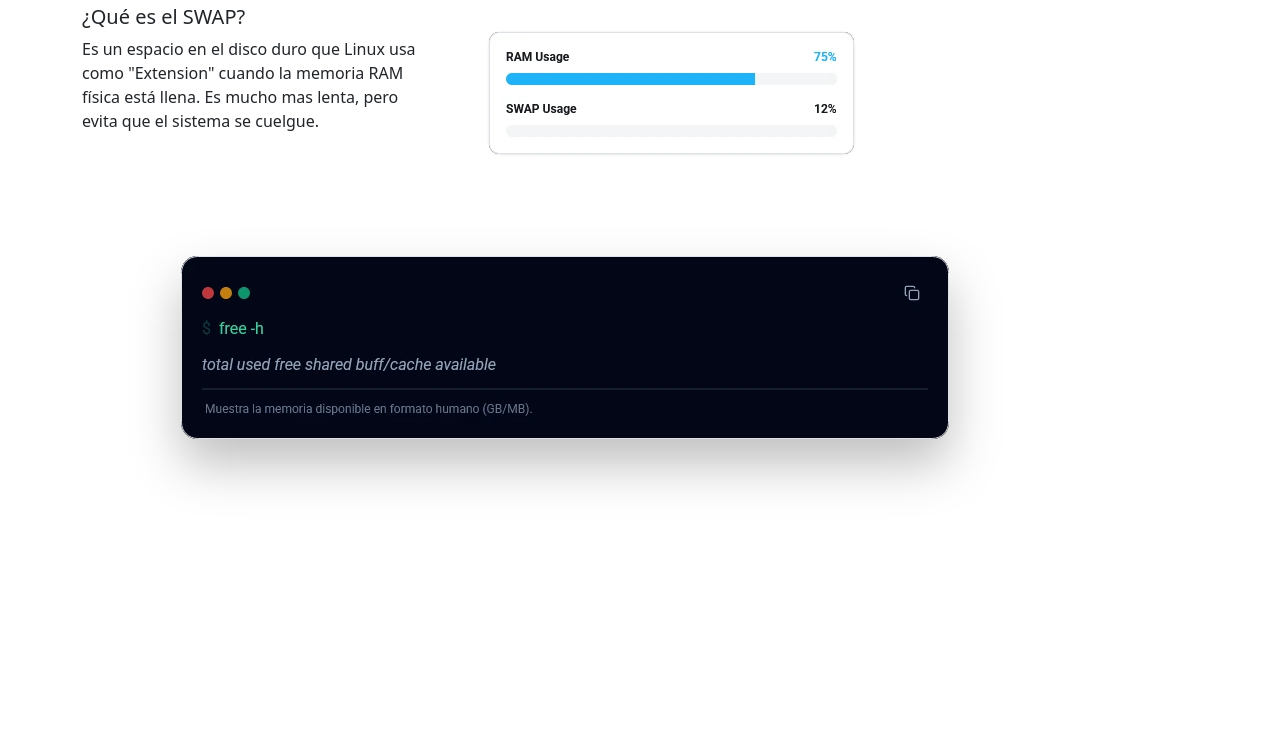
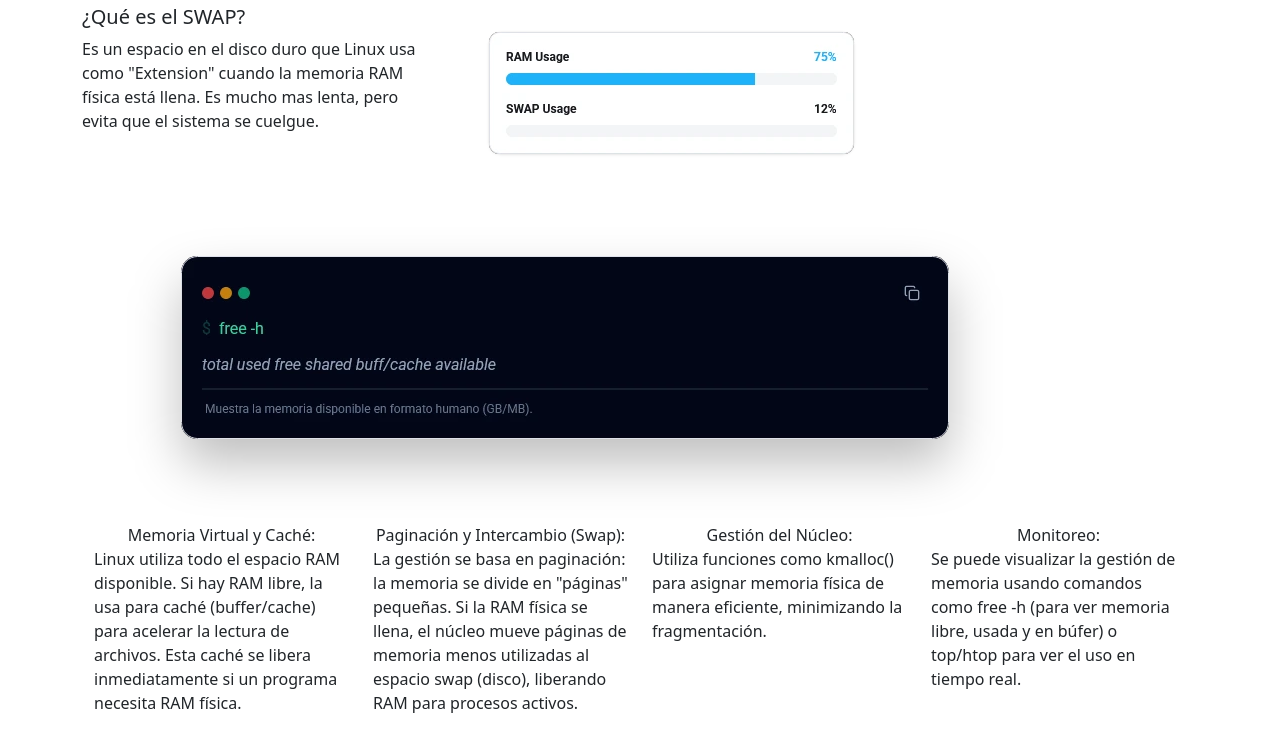
Before and after one commit to TilowolfX/Alva, a website: page memoria.html in a window 1280 px wide. Shown: the part 223-954 px from the top of the page. Before the commit the page ends 800 px from the top, so only its background shows below. Drawn offline with Linux system fonts and the light colour scheme.

Commit message:
memoria
se actualiza la información de la pagina de memoria

```diff
--- a/memoria.html
+++ b/memoria.html
@@ -1,5 +1,6 @@
 <!doctype html>
 <html lang="en">
+
 <head>
   <meta charset="utf-8">
   <meta name="viewport" content="width=device-width, initial-scale=1">
@@ -7,6 +8,7 @@
   <link rel="stylesheet" href="/assets/bootstrap/css/bootstrap.min.css">
   <link rel="stylesheet" href="/assets/css/main.css">
 </head>
+
 <body>
   <nav class="navbar bg-primary border-bottom border-body navbar-expand-lg bg-body-tertiary" data-bs-theme="dark">
     <div class="container-fluid">
@@ -56,7 +58,8 @@
     <div class="row">
       <div class="col-4">
         <h5>¿Qué es el SWAP?</h5>
-<p>Es un espacio en el disco duro que Linux usa como "Extension" cuando la memoria RAM física está llena. Es mucho mas lenta, pero evita que el sistema se cuelgue.</p>
+        <p>Es un espacio en el disco duro que Linux usa como "Extension" cuando la memoria RAM física está llena. Es
+          mucho mas lenta, pero evita que el sistema se cuelgue.</p>
       </div>
       <div class="col-8">
         <img src="/assets/img/memoria/gestionram.webp" alt="">
@@ -64,6 +67,42 @@
     </div>
     <img src="/assets/img/memoria/gestionram1.webp" alt="">
   </section>
+  <section id="memoria" class="container">
+    <div class="container text-center">
+      <div class="row">
+        <div class="col">
+          Memoria Virtual y Caché:
+          <p class="text-start">
+            Linux utiliza todo el espacio RAM disponible. Si hay RAM libre, la usa para caché (buffer/cache) para
+            acelerar la lectura de archivos. Esta caché se libera inmediatamente si un programa necesita RAM física.
+          </p>
+        </div>
+        <div class="col">
+          Paginación y Intercambio (Swap):
+          <p class="text-start">
+            La gestión se basa en paginación: la memoria se divide en "páginas" pequeñas. Si la RAM física se llena, el
+            núcleo mueve páginas de memoria menos utilizadas al espacio swap (disco), liberando RAM para procesos
+            activos.
+          </p>
+        </div>
+        <div class="col">
+          Gestión del Núcleo:
+          <p class="text-start">
+            Utiliza funciones como kmalloc() para asignar memoria física de manera eficiente, minimizando la
+            fragmentación.
+          </p>
+        </div>
+        <div class="col">
+          Monitoreo:
+          <p class="text-start">
+            Se puede visualizar la gestión de memoria usando comandos como free -h (para ver memoria libre, usada y en
+            búfer) o top/htop para ver el uso en tiempo real.
+          </p>
+        </div>
+      </div>
+    </div>
+  </section>
   <script src="/assets/bootstrap/js/bootstrap.bundle.min.js"></script>
 </body>
+
 </html>
```
Lines whose indentation alone changed are shown as unchanged.
